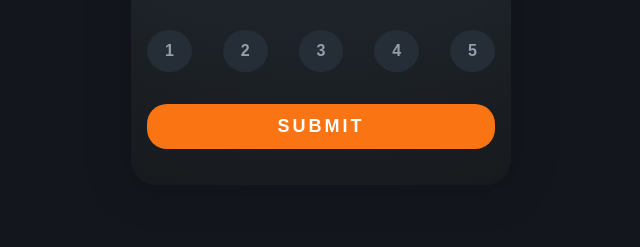
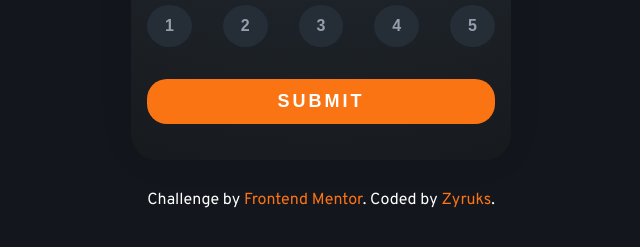
Before and after one commit to Zyruks/front-end-mentor, a website: page interactive-rating-component/src/index.html in a window 1280 px wide. Shown: the part 423-670 px from the top of the page, without its empty margins (319-959 px from the left). Drawn offline with nearby package versions, Linux system fonts and the light colour scheme; files that its build step writes are made by us from their sources.

Commit message:
added screenshot for readme, update readme, and footer in html.

```diff
--- a/interactive-rating-component/src/index.html
+++ b/interactive-rating-component/src/index.html
@@ -101,14 +101,14 @@
       </div>
     </section>
 
-    <!-- <footer class="attribution">
+    <footer class="attribution">
       <div>
         Challenge by
         <a href="https://www.frontendmentor.io?ref=challenge" target="_blank"
           >Frontend Mentor</a
         >. Coded by <a href="https://github.com/Zyruks">Zyruks</a>.
       </div>
-    </footer> -->
+    </footer>
     <script src="./scripts/script.js"></script>
   </body>
 </html>
--- a/interactive-rating-component/src/scss/components/_review-card.scss
+++ b/interactive-rating-component/src/scss/components/_review-card.scss
@@ -19,7 +19,7 @@
   );
   /* stylelint-enable*/
   background-repeat: no-repeat;
-  box-shadow: 0 0 rem(43) rem(12) rgba(0, 0, 0, 10%);
+  box-shadow: 0 0 rem(46) rem(-11) rgba(0, 0, 0, 10%);
 
   animation: key-opacity-on 500ms ease-in-out;
   block-size: rem(350);
--- a/interactive-rating-component/src/scss/globals/_boilerplate.scss
+++ b/interactive-rating-component/src/scss/globals/_boilerplate.scss
@@ -17,14 +17,18 @@ html {
 
 body {
   display: flex;
+
   flex-direction: column;
+
+  gap: rem(30);
   align-items: center;
   justify-content: center;
-  block-size: 100vh;
+
   padding: 0;
   overflow: hidden;
 
   background-color: hsl(228deg, 20%, 9.8%);
+  block-size: 100vh;
 }
 
 ul {
@@ -44,3 +48,7 @@ a {
     color: var(--primary-color);
   }
 }
+
+footer {
+  color: hsl(0deg, 0%, 100%);
+}
```
Also changed, not shown: interactive-rating-component/README.md, interactive-rating-component/screenshots/desktop-active.png (added), interactive-rating-component/screenshots/desktop-error.png (added), interactive-rating-component/screenshots/desktop-hover.png (added), interactive-rating-component/screenshots/desktop.png (added), interactive-rating-component/screenshots/mobile-active.png (added), interactive-rating-component/screenshots/mobile-error.png (added), interactive-rating-component/screenshots/mobile-hover.png (added), interactive-rating-component/screenshots/mobile.png (added).
